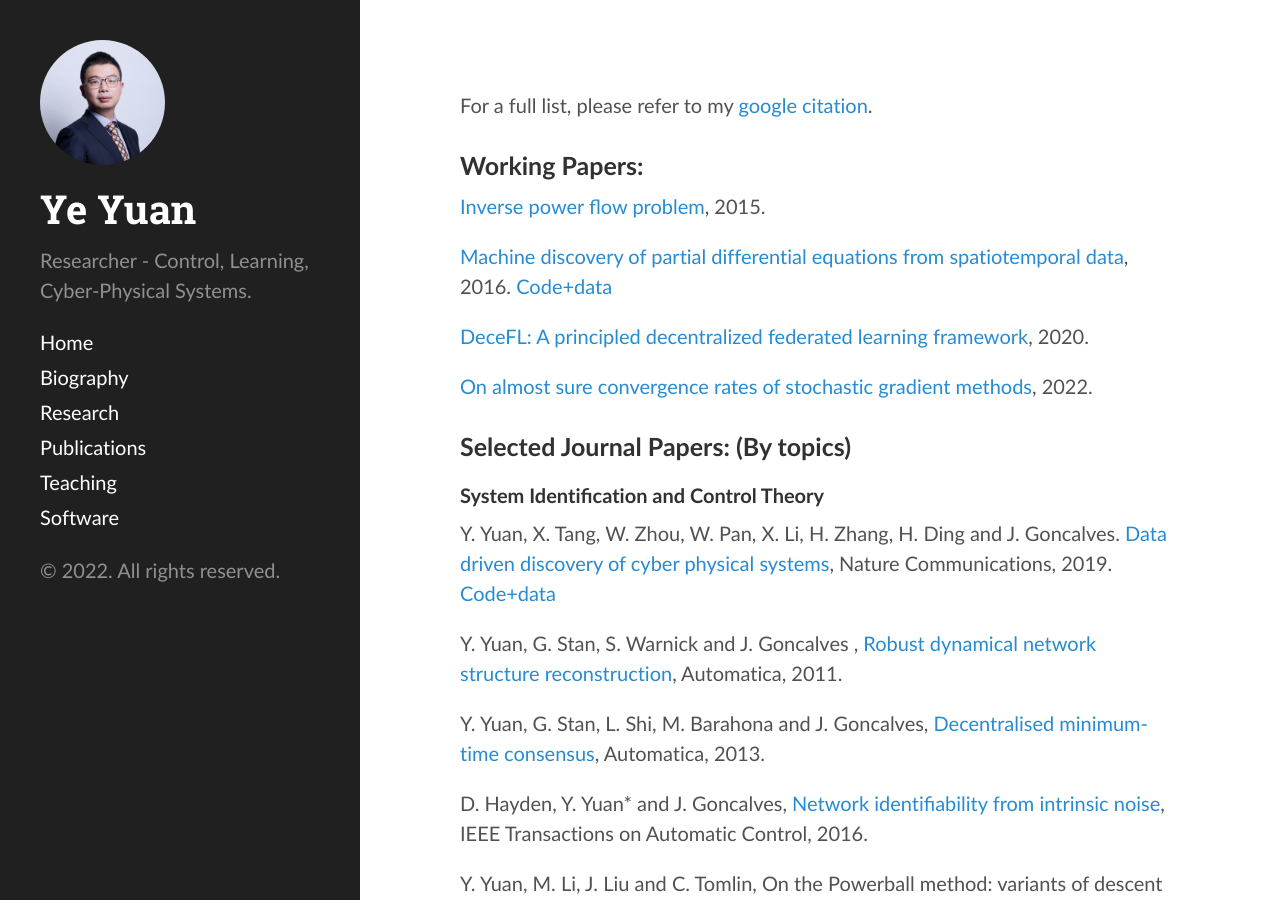
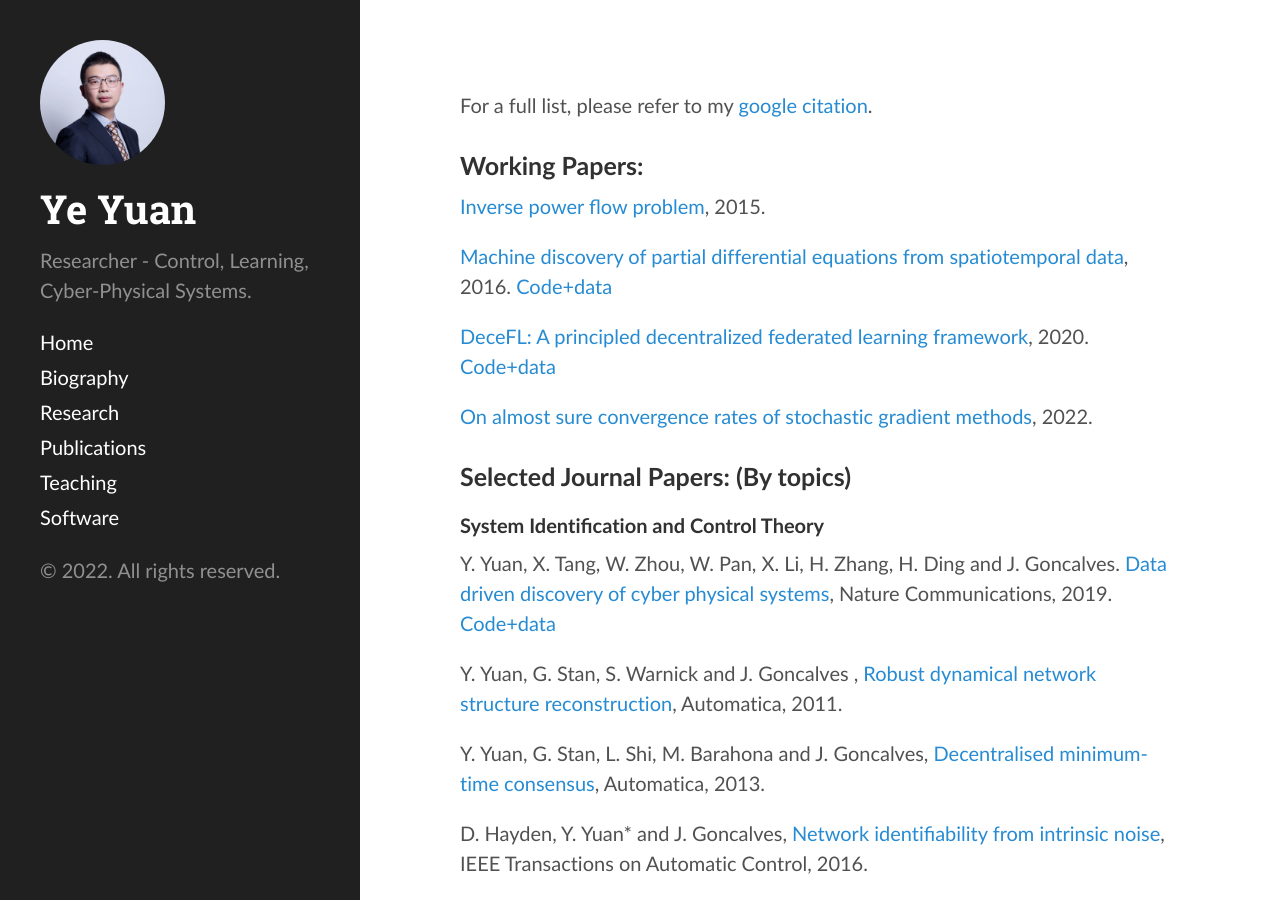
Before and after one commit to yy311/yy311.github.io, a Jekyll site: the page built from publication.md, in a window 1280 px wide and 900 px high. Built offline with Jekyll 4.4.1, drawn with Linux system fonts in a browser that asks for light colours.

Commit message:
Update publication.md

```diff
--- a/publication.md
+++ b/publication.md
@@ -10,7 +10,7 @@ For a full list, please refer to my [google citation](https://scholar.google.co.
 
 [Machine discovery of partial differential equations from spatiotemporal data](https://arxiv.org/pdf/1909.06730.pdf), 2016. [Code+data](https://github.com/HAIRLAB/S3d)
 
-[DeceFL: A principled decentralized federated learning framework](https://arxiv.org/abs/2107.07171), 2020.
+[DeceFL: A principled decentralized federated learning framework](https://arxiv.org/abs/2107.07171), 2020. [Code+data](https://github.com/HAIRLAB/DeceFL)
 
 [On almost sure convergence rates of stochastic gradient methods](https://arxiv.org/abs/2202.04295), 2022.
 
```
